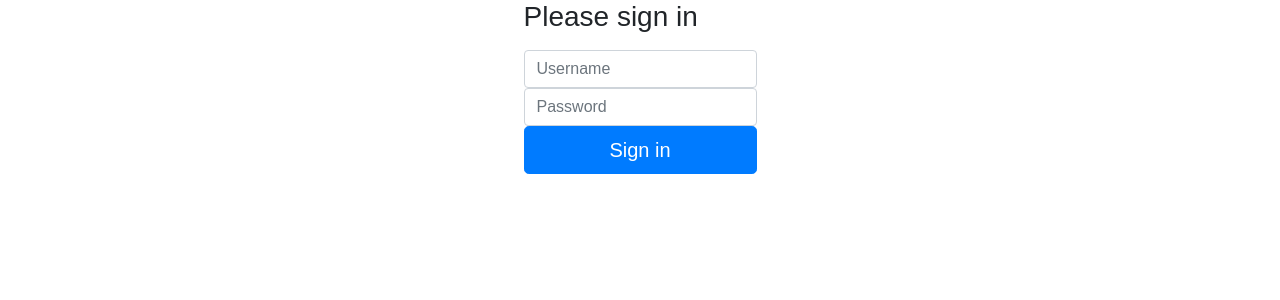
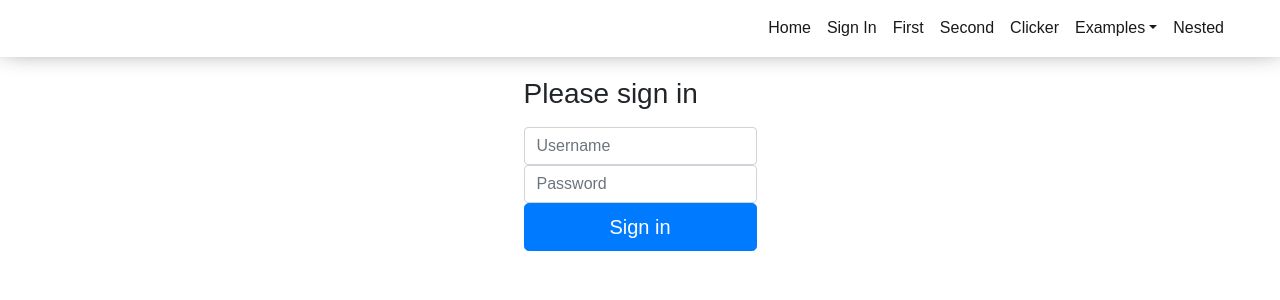
Before and after one commit to jds98929/project2-group5-redux, a React (Create React App) app in the folder redux-sass/: page /home in a window 1280 px wide. Shown: the top 300 px of the page. Built offline with nearby package versions, Linux system fonts and the light colour scheme.

Commit message:
nav bar is in place and should load on all pages

```diff
--- a/redux-sass/src/App.tsx
+++ b/redux-sass/src/App.tsx
@@ -1,6 +1,7 @@
 import * as React from 'react';
 import './include/bootstrap';
 import './App.css';
+import { AppNav } from './components/nav/nav.component';
 import TeamComponent from './components/team/team.component'
 {/*import AppNav from './components/navbar/navbar.component';*/}
 import { BrowserRouter, Route, Switch } from 'react-router-dom';
@@ -14,7 +15,7 @@ class App extends React.Component {
       <Provider store={store}>
         <BrowserRouter>
           <div>
-            {/*<AppNav />*/}
+            <AppNav />
             <div id="main-content-container">
               <Switch>
                 <Route path="/team" component={TeamComponent} />
--- /dev/null
+++ b/redux-sass/src/components/nav/nav.component.tsx
@@ -0,0 +1,58 @@
+import * as React from 'react';
+import { Link } from 'react-router-dom';
+
+
+
+export const AppNav: React.StatelessComponent<any> = (props) => {
+
+  return (
+
+    <div>
+      <nav className="navbar navbar-toggleable-md navbar-expand-lg navbar-light bg-light display-front nav-pad">
+        <div className="navbar-header c-pointer shift-left">
+
+        </div>
+        <button className="navbar-toggler" type="button" data-toggle="collapse" data-target="#navbarsExample04" aria-controls="navbarsExample04" aria-expanded="false" aria-label="Toggle navigation">
+          <span className="navbar-toggler-icon"></span>
+        </button>
+        <div className="collapse navbar-collapse" id="navbarsExample04">
+          <ul className="navbar-nav ml-auto margin-nav">
+            <li className="nav-item active">
+              <Link to="/home" className="unset-anchor nav-link">Home</Link>
+            </li>
+            <li className="nav-item active">
+              <Link to="/sign-in" className="unset-anchor nav-link">Sign In</Link>
+            </li>
+            <li className="nav-item active">
+              <Link to="/first" className="unset-anchor nav-link">First</Link>
+            </li>
+            <li className="nav-item active">
+              <Link to="/second" className="unset-anchor nav-link">Second</Link>
+            </li>
+            <li className="nav-item active">
+              <Link to="/clicker" className="unset-anchor nav-link">Clicker</Link>
+            </li>
+            <li className="nav-item active dropdown">
+              <a className="nav-link dropdown-toggle pointer" id="examples-dropdown" data-toggle="dropdown" aria-haspopup="true" aria-expanded="false">Examples</a>
+              <div className="dropdown-menu" aria-labelledby="examples-dropdown">
+                <div className="dropdown-item"><Link to="/movies" className="unset-anchor nav-link active">Movies</Link></div>
+                <div className="dropdown-item"><Link to="/clicker" className="unset-anchor nav-link active">Clicker Game</Link></div>
+                <div className="dropdown-item"><Link to="/tic-tac-toe" className="unset-anchor nav-link active">Tic Tac Toe Game</Link></div>
+                <div className="dropdown-item"><Link to="/chuck-norris" className="unset-anchor nav-link active">Chuck Norris Jokes</Link></div>
+                <div className="dropdown-item"><Link to="/pokemon" className="unset-anchor nav-link active">Pokemon</Link></div>
+              </div>
+            </li>
+            <li className="nav-item active">
+              <Link to="/nested" className="unset-anchor nav-link">Nested</Link>
+            </li>
+
+          </ul>
+        </div>
+      </nav>
+    </div >
+  );
+}
+
+// const mapStateToProps = (state: IState) => (state.clicker)
+// export default connect(mapStateToProps)(AppNav);
+// export default connect(AppNav);
```
